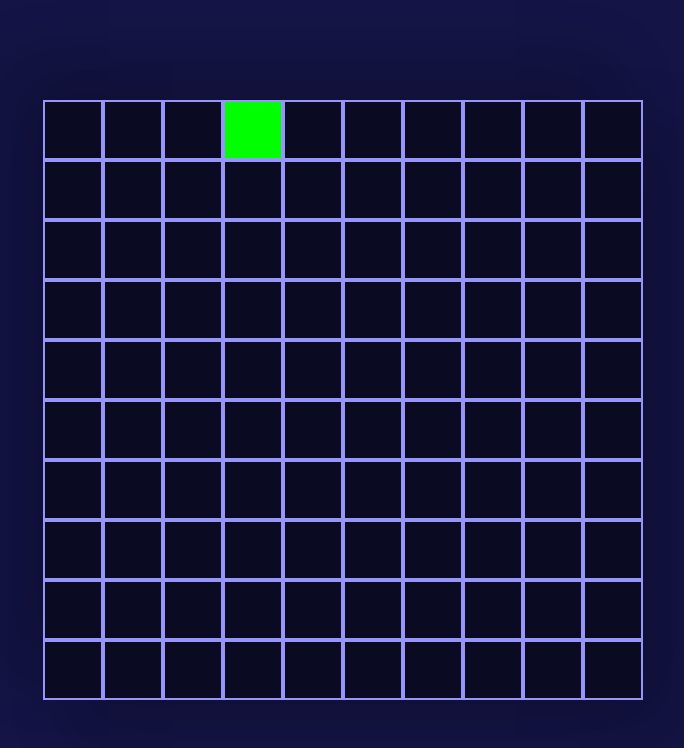
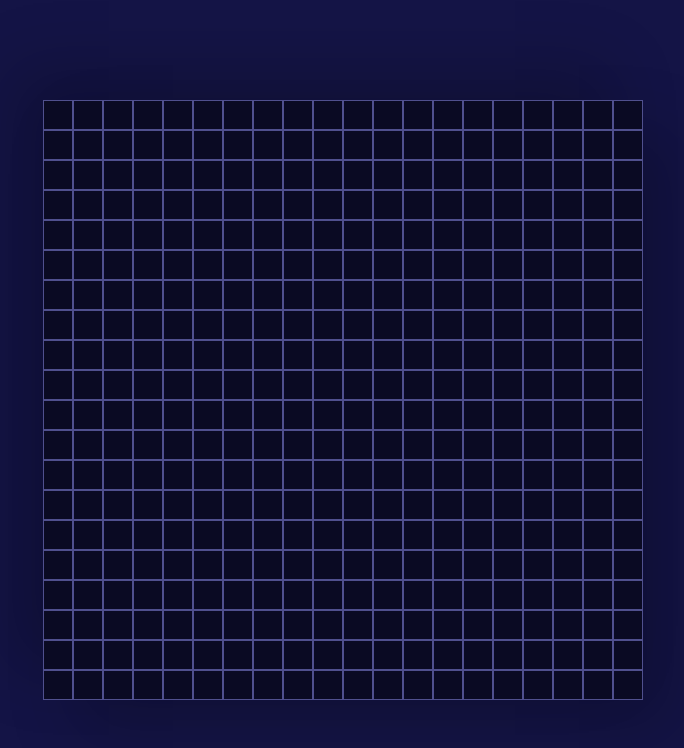
Before and after one commit to saiefelgebali/snakebali, a React (Create React App) app: page / in a window 1280 px wide. Shown: the top 748 px of the page, without its empty margins (297-981 px from the left). Built offline with nearby package versions, Linux system fonts and the light colour scheme.

Commit message:
ADDED: Food

```diff
--- a/src/App.css
+++ b/src/App.css
@@ -4,9 +4,15 @@
     box-sizing: border-box;
 }
 
+:root{
+    --snake-head-rad: 0%;
+}
+
 html, body {
     background-color: rgb(20, 20, 70);
     max-height: 100%;
+    overflow-y: hidden;
+    position: static;
 }
 
 #app {
@@ -49,11 +55,34 @@ html, body {
     width: 100%;
     height: 100%;
     background-color: rgb(10, 10, 35);
-    border: 2px solid rgb(150, 150, 250);
+    border: 1px solid rgb(150, 150, 250, 0.5);
 }
 
 .snake-cell {
-    background-color: lime;
+    background-color: lightgoldenrodyellow;
+    border: 1px solid lightgoldenrodyellow;
+}
+
+.snake-cell.snake-head {
+    /* background-color: lightgray; */
+}
+
+/* Snake Directions */
+.snake-cell.snake-head.right {
+    border-top-right-radius: var(--snake-head-rad);
+    border-bottom-right-radius: var(--snake-head-rad);
+}
+.snake-cell.snake-head.down {
+    border-bottom-right-radius: var(--snake-head-rad);
+    border-bottom-left-radius: var(--snake-head-rad);
+}
+.snake-cell.snake-head.left {
+    border-top-left-radius: var(--snake-head-rad);
+    border-bottom-left-radius: var(--snake-head-rad);
+}
+.snake-cell.snake-head.up {
+    border-top-left-radius: var(--snake-head-rad);
+    border-top-right-radius: var(--snake-head-rad);
 }
 
 .food-cell {
--- a/src/components/Board.jsx
+++ b/src/components/Board.jsx
@@ -1,72 +1,42 @@
 import React, { useEffect, useState } from 'react'
-import { useInterval } from '../lib/utils';
-import Direction from './Direction';
-import Snake from './Snake';
-import { createBoard, createSnake, mapBoard } from './utils';
+import { handleUserInput } from '../lib/control';
+import { handleCanvasAspectRatio } from '../lib/utils';
+import { createBoard, createSnake, mapBoard } from '../lib/setup';
+import { useInterval } from '../lib/useInterval';
+import { createFood } from '../lib/Food';
 
-// Responsive Board
-function adjustCanvasAspectRatio() {
-    const canv = document.getElementById("canvas");
-    const parent = canv.parentElement;
-    console.log(parent.offsetWidth)
-    const size = (parent.offsetWidth > parent.offsetHeight) ? parent.offsetHeight : parent.offsetWidth;
-    canv.style.width = size + "px";
-    canv.style.height = size + "px";
-    canv.classList.add("ready");
-}
-window.addEventListener("load", adjustCanvasAspectRatio)
-window.addEventListener("resize", adjustCanvasAspectRatio);
+// Responsive Canvas Event Listeners
+window.addEventListener("load", handleCanvasAspectRatio)
+window.addEventListener("resize", handleCanvasAspectRatio);
 
 function Board() {
     /**
-     * Create a Snake Board
+     * Snake Board & Game Logic
      */
 
-    const boardSize = 10;
+    const boardSize = 20;
+    const tickTime = 100;
     const [board, setBoard] = useState(createBoard(boardSize));
     const [snake, setSnake] = useState(createSnake(board));
     const [snakeCells, setSnakeCells] = useState(snake.nodes);
+    const [food, setFood] = useState(createFood(board));
 
     // Initial Load
     useEffect(() => {
-        // Move Snake Controls
-        window.addEventListener("keyup", e => {
-            switch (e.key) {
-                case "w":
-                    snake.changeDirection(Direction.UP);
-                    break;
-                case "a":
-                    snake.changeDirection(Direction.LEFT);
-                    break;
-                case "s":
-                    snake.changeDirection(Direction.DOWN)
-                    break;
-                case "d":
-                    snake.changeDirection(Direction.RIGHT)
-                    break;
-                case " ":
-                    snake.grow();
-                    break;
-                default:
-                    break;
-            }
-            setSnakeCells([...snake.nodes])
-        });
+        // User Snake Controls
+        window.addEventListener("keyup", (e) => handleUserInput(e, snake, setSnakeCells));
+        console.log(food)
     }, []);
 
-    useInterval(500, ()=> {
+    useInterval(tickTime, ()=> {
         snake.moveSnake();
         setSnakeCells([...snake.nodes]);
     });
 
-    if (!Array.isArray(board)) {
-        return null;
-    }
-
     return (
         <div className="container">
             <div id="canvas" className="board" >
-                {mapBoard(board, snakeCells, boardSize)}
+                {mapBoard(board, snake, boardSize)}
             </div>
         </div>
     )
--- a/src/components/Direction.js
+++ /dev/null
@@ -1,6 +0,0 @@
-export default {
-    RIGHT: 0,
-    DOWN: 1,
-    LEFT: 2,
-    UP: 3
-}
--- /dev/null
+++ b/src/lib/Direction.js
@@ -0,0 +1,6 @@
+export default {
+    RIGHT: "right",
+    DOWN: "down",
+    LEFT: "left",
+    UP: "up"
+}
--- /dev/null
+++ b/src/lib/Food.js
@@ -0,0 +1,8 @@
+export function createFood(board) {
+    /**
+     * Create a new food cell placed in a random cell on the board
+     */
+    const randRow = Math.ceil(Math.random()*board.length);
+    const randCol = Math.ceil(Math.random()*board.length);
+    return [randRow, randCol];
+}
--- a/src/components/Snake.js
+++ b/src/lib/Snake.js
@@ -4,10 +4,10 @@ export default class Snake {
     head;
     nodes;
     tail;
-    direction;
+    direction = Direction.RIGHT;
 
     constructor(row, col) {
-        this.head = this.tail = [0, 3];
+        this.head = this.tail = [row, col];
         this.nodes = Array.from(new Set([this.head,this.tail]));
     }
 
--- /dev/null
+++ b/src/lib/cells.js
@@ -0,0 +1,42 @@
+import Direction from "./Direction";
+
+export function getCellId(row, col, rowSize) {
+    /**
+     * Returns the respective ID of a cell
+     * by using its position on the 2D Board
+     */
+    return (row*rowSize)+col;
+}
+
+export function checkCell(id, row, col, snake) {
+    if (checkSnakeHead(row, col, snake)) {
+        return SnakeHead(id, snake.direction);
+    }
+    else if (checkSnakeCell(row, col, snake)) {
+        return SnakeCell(id);
+    } else {
+        return Cell(id);
+    }
+}
+
+export function checkSnakeCell(row, col, snake) {
+    const isSnakeCell = snake.nodes.some(node => {
+        return node[0] === row && node[1] === col
+    });
+    return isSnakeCell;
+}
+
+export function checkSnakeHead(row, col, snake) {
+    const isSnakeHead = snake.head[0] === row && snake.head[1] === col;
+    return isSnakeHead;
+}
+
+export const SnakeHead = (id, direction) => (
+    <div key={id} className={`cell snake-cell snake-head ${direction?direction:'stopped'}`}></div>
+)
+export const SnakeCell = (id) => (
+    <div key={id} className="cell snake-cell"></div>
+)
+export const Cell = (id) => (
+    <div key={id} className="cell"></div>
+)
--- /dev/null
+++ b/src/lib/control.js
@@ -0,0 +1,69 @@
+import Direction from "./Direction";
+
+const SNAKE_CONTROLS = {
+    up: ["w", "ArrowUp"],
+    down: ["s", "ArrowDown"],
+    left: ["a", "ArrowLeft"],
+    right: ["d", "ArrowRight"],
+}
+
+function moveButton(key, direction) {
+    // Returns true if key matches direction
+    return SNAKE_CONTROLS[direction].some(c => c===key);
+}
+
+// User Keyboard Input
+export function handleUserInput(event, snake, setSnakeCells) {
+    /**
+     * Handles user input so that snake moves only in 90deg turns
+     */
+
+    const currentDirection = snake.direction;
+
+    // Snake was moving horizontally - allow vertical turns
+    if (currentDirection === Direction.RIGHT || currentDirection === Direction.LEFT) {
+        if (moveButton(event.key, "up")) {
+            snake.changeDirection(Direction.UP);
+        }
+        else if (moveButton(event.key, "down")) {
+            snake.changeDirection(Direction.DOWN);
+        }
+    }
+
+    // Snake was moving vertically - allow horizontal turns
+    else if (currentDirection === Direction.UP || currentDirection === Direction.DOWN) {
+        if (moveButton(event.key, "right")) {
+            snake.changeDirection(Direction.RIGHT);
+        }
+        else if (moveButton(event.key, "left")) {
+            snake.changeDirection(Direction.LEFT);
+        }
+    }
+
+    // Snake was not moving -- allow any turn
+    else if (!currentDirection) {
+        if (moveButton(event.key, "right")) {
+            snake.changeDirection(Direction.RIGHT);
+        }
+        else if (moveButton(event.key, "left")) {
+            snake.changeDirection(Direction.LEFT);
+        }
+        else if (moveButton(event.key, "up")) {
+            snake.changeDirection(Direction.UP);
+        }
+        else if (moveButton(event.key, "down")) {
+            snake.changeDirection(Direction.DOWN);
+        }
+    }
+
+    // Temp
+    if (event.key === " ") {
+        snake.grow();
+    }
+
+    if (event.key === "Escape") {
+        snake.changeDirection(null);
+    }
+
+    setSnakeCells([...snake.nodes])
+}
--- a/src/components/utils.js
+++ b/src/lib/setup.js
@@ -1,4 +1,5 @@
 import Snake from "./Snake";
+import { checkSnakeCell, getCellId, Cell, SnakeCell, checkSnakeHead, checkCell } from "./cells";
 
 export function createBoard(boardSize) {
     /**
@@ -18,45 +19,27 @@ export function createBoard(boardSize) {
 }
 
 export function createSnake(board) {
+    /**
+     * Create a new snake instance placed in the middle of the board
+     */
     const initRow = Math.ceil(board.length / 2);
     const initCol = Math.ceil(board[0].length / 2);
     return new Snake(initRow, initCol);
 }
 
-function getCellId(row, col, rowSize) {
-    /**
-     * Returns the respective ID of a cell
-     * by using its position on the 2D Board
-     */
-    return (row*rowSize)+col;
-}
-
-function checkSnakeCell(snakeCells, row, col) {
-    const isSnakeCell = snakeCells.some(node => {
-        return node[0] === row && node[1] === col
-    })
-    return isSnakeCell;
-}
-
-const SnakeCell = (id) => (
-    <div key={id} className="cell snake-cell"></div>
-)
-const Cell = (id) => (
-    <div key={id} className="cell"></div>
-)
-
-export function mapBoard(board, snakeCells, boardSize) {
+export function mapBoard(board, snake, boardSize) {
     /**
      * Iterates through rows and their columns
      * Maps cells onto rows
      * Returns rows with cells
      */
     const rows = [];
+
     for (let row = 0; row < boardSize; row++) {
         const cells = board[row].map(col => {
-            const snakeCell = checkSnakeCell(snakeCells, row, col);
             const id = getCellId(row, col, boardSize);
-            return snakeCell ? SnakeCell(id) : Cell(id);
+            const cell = checkCell(id, row, col, snake);
+            return cell;
         });
         rows.push(<div key={row} className="row">{cells}</div>)
     }
--- /dev/null
+++ b/src/lib/useInterval.js
@@ -0,0 +1,21 @@
+import { useEffect, useRef } from 'react';
+
+export function useInterval(delay, callback) {
+    const savedCallback = useRef();
+
+    // Remember Last Callback
+    useEffect(() => {
+        savedCallback.current = callback;
+    }, [callback]);
+
+    // Set Up Interval
+    useEffect(() => {
+        function tick() {
+            savedCallback.current();
+        }
+        if (delay !== null) {
+            let id = setInterval(tick, delay);
+            return () => clearInterval(id);
+        }
+    }, [delay]);
+}
```
Also changed, not shown: src/lib/utils.js (+8 -20 lines), 1 other file (tests, documents, lock files or other folders).
